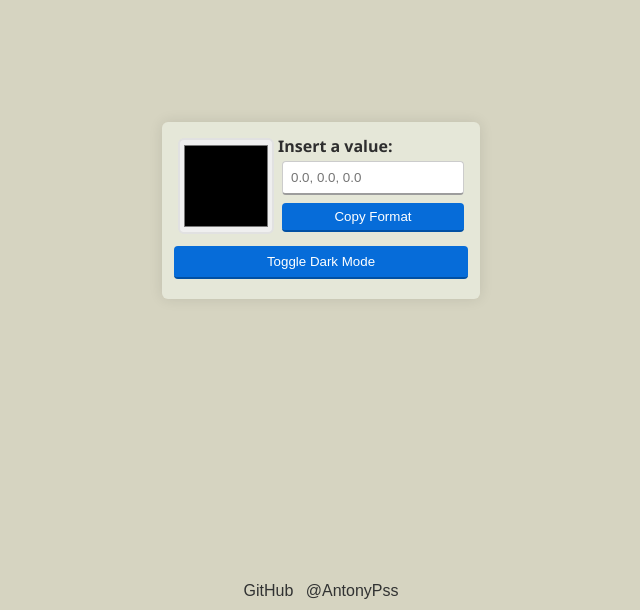
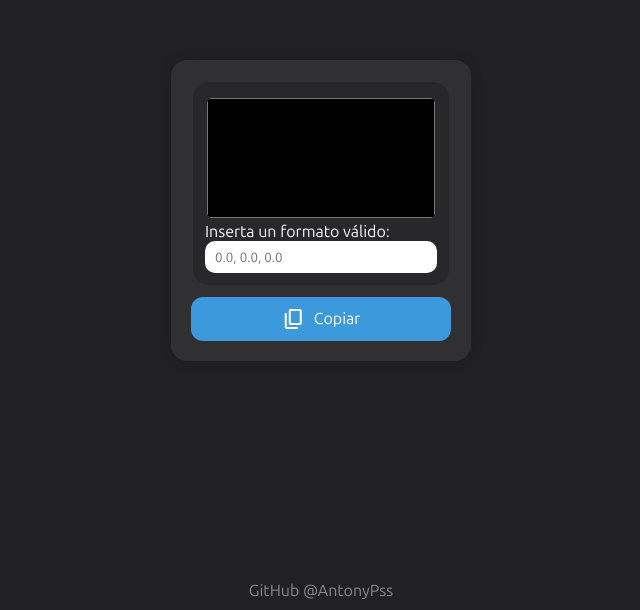
Before and after one commit to AntonyPss/Minecraft-Bedrock-Color-Format, a plain HTML site: page index.html in a window 1280 px wide. Shown: the part 190-800 px from the top of the page, without its empty margins (319-959 px from the left). Drawn offline with nearby package versions, Linux system fonts and the light colour scheme.

Commit message:
Add files via upload

```diff
--- a/index.html
+++ b/index.html
@@ -1,28 +1,35 @@
 <!DOCTYPE html>
-<html lang="en">
+<html lang="es">
 
 <head>
     <meta charset="UTF-8">
     <meta name="viewport" content="width=device-width, initial-scale=1.0">
-    <title>Minecraft Bedrock Color Picker</title>
+    <title>Selector de Colores</title>
+    <link rel="stylesheet" href="https://fonts.googleapis.com/css2?family=Material+Symbols+Outlined:opsz,wght,FILL,GRAD@20..48,100..700,0..1,-50..200" />
     <link rel="stylesheet" href="index/style.css">
     <link rel="icon" href="assets/web_icon.png" type="image/x-icon">
 </head>
 
 <body>
-    <div class="container">
-        <div class="stack-container">
-            <input class="color-picker" type="color" id="colorPicker">
-            <div class="vertical">
-                <label id="formatTextTitle">Insert a value:</label>
-                <input type="text" maxlength="17" id="formatText" placeholder="0.0, 0.0, 0.0">
-                <button class="copy-button" id="copyButton">Copy Format</button>
+    <div id="content">
+        <div class="container">
+            <div class="container-header">
+                <input type="color" class="color-picker" id="colorPicker">
+                <div class="input-format-divider">
+                    <label>Inserta un formato válido:</label>
+                    <input type="text" maxlength="17" class="input-text-box" id="formatText" placeholder="0.0, 0.0, 0.0">
+                </div>
+            </div>
+            <div id="error-message"></div>
+            <div class="copy-format-div">
+                <button class="copy-format-button" id="copyButton">
+                    <span class="material-symbols-outlined">content_copy</span>
+                    <span class="text-icon">Copiar</span>
+                </button>
             </div>
         </div>
-        <button class="toggle-theme-mode" id="toggleDarkMode">Toggle Dark Mode</button>
-        <div id="error-message"></div>
     </div>
-    <div class="bottom-label">
+    <div class="content-assets">
         <a href="https://github.com/AntonyPss/Minecraft-Bedrock-Color-Format/blob/main/README.md" target="_blank" class="github-link">GitHub</a>
         <a href="https://github.com/AntonyPss" target="_blank" class="github-link">@AntonyPss</a>
     </div>
--- a/index/script.js
+++ b/index/script.js
@@ -2,7 +2,6 @@ const colorPicker = document.getElementById('colorPicker');
 const formatText = document.getElementById('formatText');
 const copyButton = document.getElementById('copyButton');
 const errorMessage = document.getElementById('error-message');
-const toggleDarkModeButton = document.getElementById('toggleDarkMode');
 
 function updateColor() {
     const color = colorPicker.value;
@@ -29,7 +28,7 @@ function updatePreviewColor() {
         colorPicker.value = colorToHex(color);
         errorMessage.textContent = '';
     } else {
-        errorMessage.textContent = 'Invalid format';
+        errorMessage.textContent = 'Formato Inválido';
     }
 }
 
@@ -50,15 +49,11 @@ copyButton.addEventListener('click', () => {
     const textToCopy = formatText.value.trim();
     if (validateFormat(textToCopy)) {
         navigator.clipboard.writeText(textToCopy).then(() => {
-            alert('Color format copied: ' + textToCopy);
+            alert('Color de formato copiado: ' + textToCopy);
         }).catch(err => {
-            console.error('Error copying color format: ', err);
+            console.error('Color de formato no copiado: ', err);
         });
     } else {
-        alert('Invalid format for copying');
+        alert('Color de formato no inválido');
     }
 });
-
-toggleDarkModeButton.addEventListener('click', () => {
-    document.body.classList.toggle('dark-mode');
-});
--- a/index/style.css
+++ b/index/style.css
@@ -1,178 +1,129 @@
-:root {
-    /* Light Mode Css Values */
-    --container-border-radius: 6px;
-    --container-border-button: 4px;
+@import url('https://fonts.googleapis.com/css2?family=Ubuntu+Sans:ital,wght@0,100..800;1,100..800&display=swap');
 
-    --container-textbox-border: 4px;
-    --container-textbox-border-color: 1px solid #ccc;
-    --container-textbox-border-bottom: 2px solid #9d9d9d;
-    --container-textbox-border-hover: 1px solid #8b8b8b;
-    --container-textbox-border-bottom-hover: 2px solid #8b8b8b;
-
-    --color-button-background: #066cd9;
-    --color-button-background-hover: #035cbc;
-    --color-button-background-bottom: 2px solid #0150a3;
-
-    /* Dark Mode Css Values */
-    --container-border-radius-dark: 8px;
-    --container-border-button-dark: 4px;
-
-    --container-textbox-border-color-dark: 1px solid #666;
-    --container-textbox-border-bottom-dark: 2px solid #acacac;
-    --container-textbox-border-hover-dark: 1px solid #8b8b8b;
-    --container-textbox-border-bottom-hover-dark: 2px solid #8b8b8b;
-
-    --color-button-background-dark: #066cd9;
-    --color-button-background-hover-dark: #1573d8;
-    --color-button-background-bottom-dark: 2px solid #0764c8;
+* {
+    margin: 0;
+    padding: 0;
+    box-sizing: border-box;
 }
 
 body {
     display: flex;
     justify-content: center;
     align-items: center;
+    background-color: #212123;
+    font-family: "Ubuntu Sans", sans-serif;
+    font-optical-sizing: auto;
+    font-style: normal;
     height: 100vh;
     margin: 0;
-    background-color: #d6d4c1;
-    color: #2e2e2e;
-    transition: background-color 0.3s, color 0.3s;
+}
+
+#content {
+    display: flex;
+    justify-content: center;
+    align-items: center;
 }
 
 .container {
-    display: flex;
-    flex-direction: column;
-    align-items: center;
-    background-color: #e5e7d8;
-    padding: 12px;
-    border-radius: var(--container-border-radius);
+    background-color: #302f31;
+    border-radius: 16px;
+    padding: 10px;
+    width: 300px;
     box-shadow: 0 0 14px rgba(0, 0, 0, 0.1);
-    transition: box-shadow 0.3s, background-color 0.3s;
 }
 
-.stack-container {
+.copy-format-div {
+    margin: 10px;
+}
+
+.copy-format-button {
     display: flex;
     align-items: center;
+    justify-content: center;
+    background-color: #3c99dc;
+    border-radius: 12px;
+    border-style: none;
+    color: #fff;
+    padding: 10px;
+    font-family: "Ubuntu Sans", sans-serif;
+    font-style: normal;
+    font-size: 16px;
+    cursor: pointer;
+    width: 100%;
+    transition: background-color 0.2s, border 0.2s;
 }
 
-.vertical {
-    display: flex;
-    flex-direction: column;
+.copy-format-button:hover {
+    background-color: #2d80bc;
+}
+
+.copy-format-button span.material-symbols-outlined {
+    font-size: 24px;
+    margin-right: 8px;
+}
+
+.copy-format-button span.text-icon {
+    font-size: 16px;
+}
+
+.container-header {
+    display: block;
+    flex-direction: row;
+    background-color: #28282a;
+    border-radius: 16px;
+    padding: 12px;
+    margin: 12px;
 }
 
 .color-picker {
-    width: 96px;
-    height: 96px;
-    border: 2px solid #e1e1e1;
-    border-radius: var(--container-border-radius);
-    margin: 4px;
-    transition: border 0.3s;
+    background-color: #28282a;
+    border-radius: 16px;
+    border-style: none;
+    width: 100%;
+    height: 128px;
+    outline: none;
+    cursor: pointer;
 }
 
-#formatText {
-    width: 164px;
-    padding: 8px;
-    border: var(--container-textbox-border-color);
-    border-bottom: var(--container-textbox-border-bottom);
-    border-radius: var(--container-textbox-border);
-    margin: 4px;
-    transition: border 0.3s, background-color 0.3s, color 0.3s;
+#error-message {
+    text-align: center;
+    color: red;
 }
 
-#formatText:hover {
-    border: var(--container-textbox-border-hover);
-    border-bottom: var(--container-textbox-border-bottom-hover);
+.input-format-divider label {
+    color: #fff;
 }
 
-#formatTextTitle {
-    font-family: 'Segoe UI', Tahoma, Geneva, Verdana, sans-serif;
-    font-size: 16px;
-    font-weight: bold;
-}
-
-.copy-button {
-    padding: 6px;
-    margin: 4px;
-    border: none;
-    background-color: var(--color-button-background);
-    color: white;
-    border-bottom: 2px solid #0150a3;
-    border-radius: var(--container-border-button);
-    cursor: pointer;
+.input-format-divider input {
+    background-color: #fff;
+    border-radius: 10px;
+    border-style: none;
+    font-family: "Ubuntu Sans", sans-serif;
+    width: 100%;
+    height: 32px;
+    color: #000;
+    padding: 10px;
+    box-sizing: border-box;
+    outline: none;
     transition: background-color 0.2s, border 0.2s;
 }
 
-.copy-button:hover {
-    background-color: var(--color-button-background-hover);
+.input-format-divider input:hover {
+    background-color: #ccc;
 }
 
-.bottom-label {
+.content-assets {
     position: absolute;
+    text-align: center;
     bottom: 10px;
-    text-align: center;
     width: 100%;
-    font-family: Arial, Helvetica, sans-serif;
-    font-weight: 500;
-    font-size: 16px;
 }
 
-.github-link {
+.content-assets a {
     text-decoration: none;
-    color: #313232;
-    margin: 4px;
+    color: #8a8a8a;
 }
 
-.github-link:hover {
+.content-assets a:hover {
     text-decoration: underline;
 }
-
-#error-message {
-    font-family: Arial, Helvetica, sans-serif;
-    font-weight: 500;
-    color: red;
-}
-
-.toggle-theme-mode {
-    width: 100%;
-    padding: 8px;
-    margin: 8px;
-    border: none;
-    background-color: var(--color-button-background);
-    color: white;
-    border-bottom: var(--color-button-background-bottom);
-    border-radius: var(--container-border-button);
-    cursor: pointer;
-    transition: background-color 0.2s, border 0.2s;
-}
-
-.toggle-theme-mode:hover {
-    background-color: var(--color-button-background-hover);
-}
-
-/* Dark Mode */
-body.dark-mode {
-    background-color: #2e2e2e;
-    color: #d6d4c1;
-}
-
-body.dark-mode .container {
-    background-color: #3a3a3a;
-}
-
-body.dark-mode .color-picker {
-    border: 2px solid #444;
-    background-color: #555;
-}
-
-body.dark-mode #formatText {
-    color: #2b2b2b;
-    border: var(--container-textbox-border-color-dark);
-    border-bottom: var(--container-textbox-border-bottom-dark);
-}
-
-body.dark-mode .github-link {
-    color: #b8b6a9;
-}
-
-body.dark-mode .error-message {
-    color: rgb(255, 154, 154);
-}
```
Also changed, not shown: assets/web_icon.png, 1 other file.
